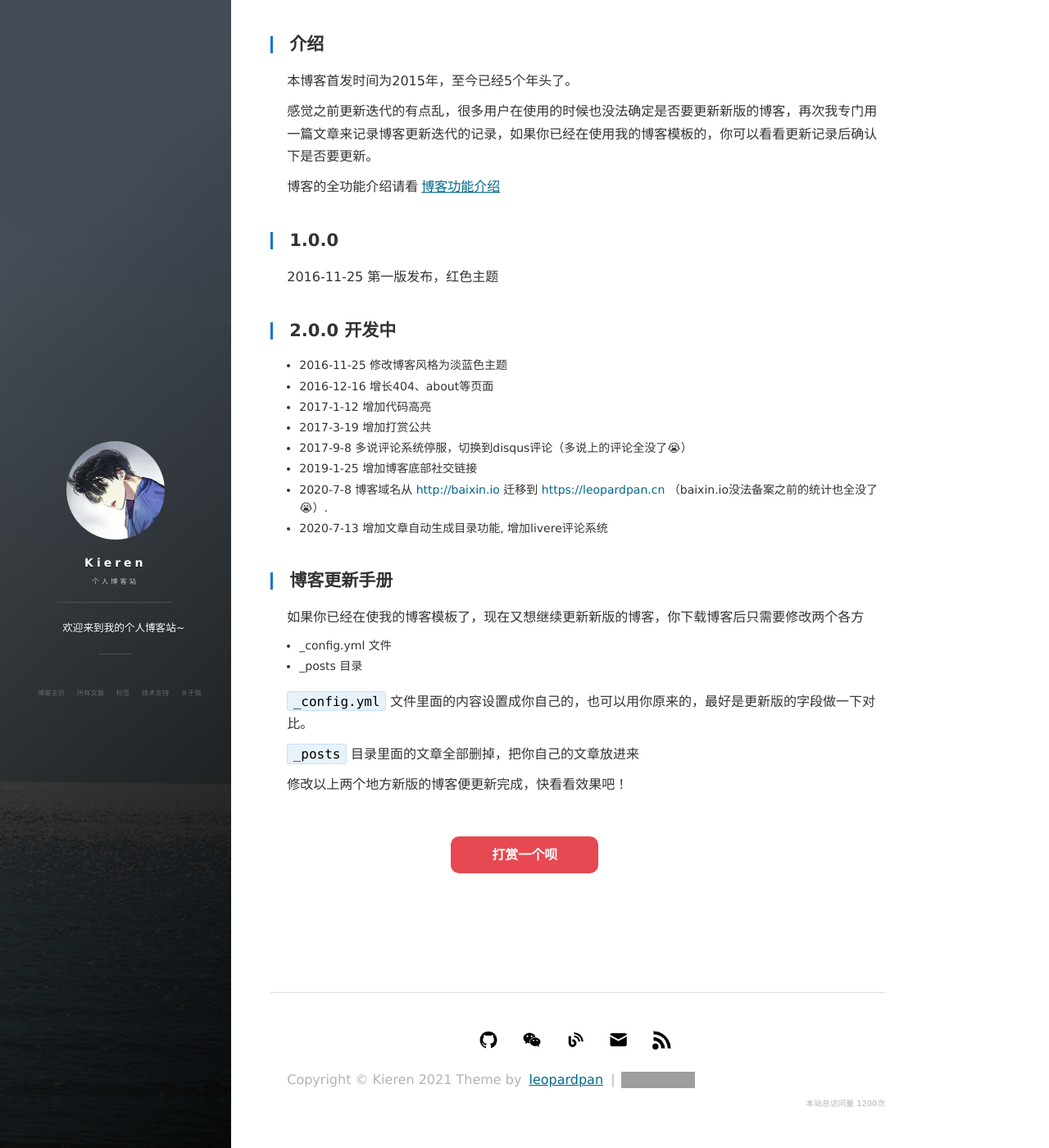
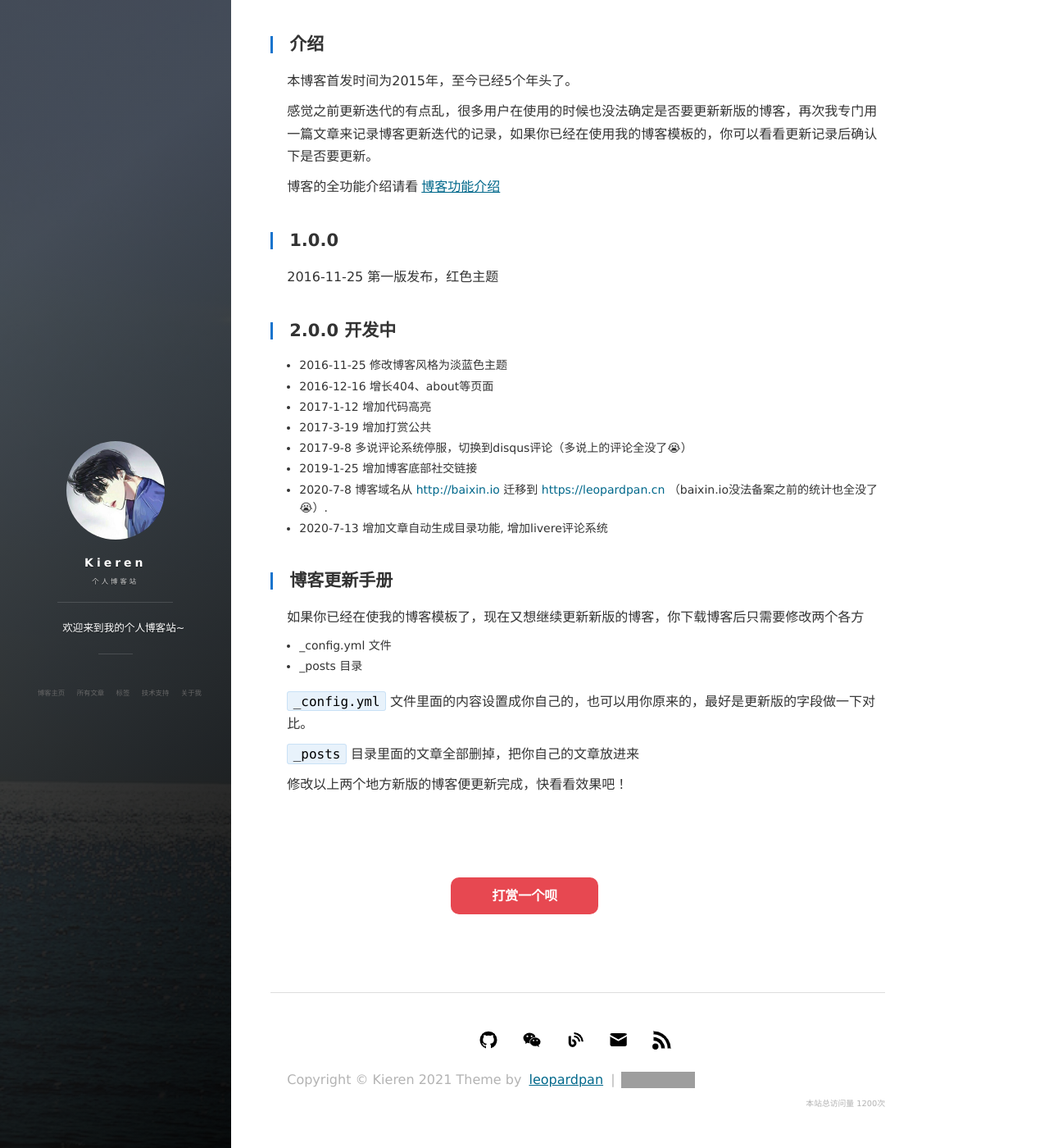
Before and after one commit to Little-Five/Little-Five.github.io, a Jekyll site: the page built from _posts/2020-07-10-ReleaseNode.md, in a window 1280 px wide and 1400 px high, scrolled down 289 px. Shown: the whole window at 82% size. Built offline with Jekyll 4.4.1, drawn with Linux system fonts in a browser that asks for light colours; nearby versions of some CDN libraries; comment, search, counter and statistics services are not loaded; grey boxes are pictures that could not be loaded.

Commit message:
modify dashang png

```diff
--- a/_includes/new-old.html
+++ b/_includes/new-old.html
@@ -42,7 +42,7 @@
               .hide_box-play{z-index:999;filter:alpha(opacity=50);background:#666;opacity: 0.5;-moz-opacity: 0.5;left:0;top:0;height:99%;width:100%;position:fixed;display:none;}
               .shang_box-play{width:540px;height:540px;padding:10px;background-color:#fff;border-radius:10px;position:fixed;z-index:1000;left:50%;top:50%;margin-left:-280px;margin-top:-280px;border:1px dotted #dedede;display:none;}
               .shang_box-play img{border:none;border-width:0;}
-              .dashang{display:block;width:160px;margin:50px auto 5px auto;height:25px;line-height:25px;padding:10px;background-color:#E74851;color:#fff;text-align:center;text-decoration:none;border-radius:10px;font-weight:bold;font-size:16px;transition: all 0.3s;}
+              .dashang{display:block;width:160px;margin:100px auto 5px auto;height:25px;line-height:25px;padding:10px;background-color:#E74851;color:#fff;text-align:center;text-decoration:none;border-radius:10px;font-weight:bold;font-size:16px;transition: all 0.3s;}
               .dashang:hover{opacity:0.8;padding:15px;font-size:18px;}
               .shang_close-play{float:right;display:inline-block;
                 margin-right: 10px;margin-top: 20px;
--- a/css/main.css
+++ b/css/main.css
@@ -413,7 +413,7 @@ img::-moz-selection {
   .footer {
     display: block;
     padding: 2em 0 0 0;
-    margin-top: 150px;
+    margin-top: 100px;
     border-top: 1px solid #DDDDDD;
     font-size: .7em;
     color: #b3b3b3; }
```
